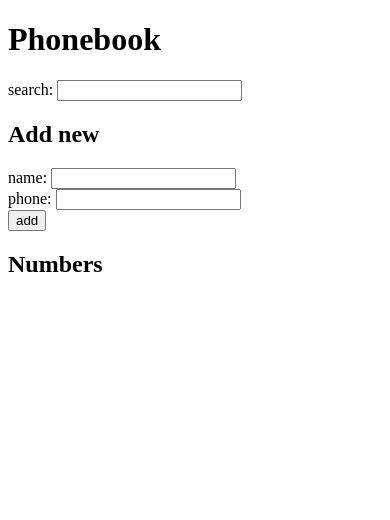
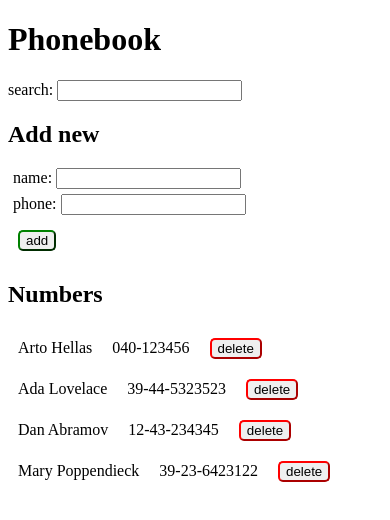
Before and after one commit to akosdabasi/fullstackopen, a React (Vite) app in the folder part2/phonebook/: page / in a window 390 px wide. Shown: the top 520 px of the page. Built offline with nearby package versions, Linux system fonts and the light colour scheme; data requests are answered from the project's data file.

Commit message:
phonebook refactoring

```diff
--- a/part2/phonebook/db.json
+++ b/part2/phonebook/db.json
@@ -1,5 +1,24 @@
 {
   "persons": [
-
+    {
+      "name": "Arto Hellas",
+      "number": "040-123456",
+      "id": "1"
+    },
+    {
+      "name": "Ada Lovelace",
+      "number": "39-44-5323523",
+      "id": "2"
+    },
+    {
+      "name": "Dan Abramov",
+      "number": "12-43-234345",
+      "id": "3"
+    },
+    {
+      "name": "Mary Poppendieck",
+      "number": "39-23-6423122",
+      "id": "4"
+    }
   ]
 }
--- a/part2/phonebook/src/App.jsx
+++ b/part2/phonebook/src/App.jsx
@@ -1,102 +1,105 @@
-import { useState, useEffect } from 'react'
-import PhoneBook from './components/PhoneBook'
-import Search from './components/Search'
-import Form from './components/Form'
-import axios from 'axios'
-import numbersService from './services/numbers'
-import PopUp from './components/PopUp'
+import { useState, useEffect } from "react";
+import PhoneBook from "./components/PhoneBook";
+import Search from "./components/Search";
+import Form from "./components/Form";
+import phoneBookService from "./services/phoneBook";
+import PopUp from "./components/PopUp";
 
 const App = () => {
-  const [persons, setPersons] = useState([])
-  const [newName, setNewName] = useState('')
-  const [newPhone, setNewPhone] = useState('')
-  const [search, setSearch] = useState('')
-  const [message, setMessage] = useState('')
-  const [messageType, setMessageType] = useState('')
+  const [persons, setPersons] = useState([]);
+  const [newName, setNewName] = useState("");
+  const [newNumber, setNewNumber] = useState("");
+  const [search, setSearch] = useState("");
+  const [message, setMessage] = useState("");
+  const [messageType, setMessageType] = useState("");
 
-  useEffect(()=>{
+  useEffect(() => {
+    phoneBookService.getAll().then((persons) => setPersons(persons));
+    console.log("init phonebook");
+  }, []);
 
-    numbersService.getAll()
-      .then(numbers => setPersons(numbers))
-    console.log('init phonebook');
+  const handleNameChange = (e) => {
+    setNewName(e.target.value);
+  };
 
-  }, [])
+  const handlePhoneChange = (e) => {
+    setNewNumber(e.target.value);
+  };
 
-  const handleNameChange = (e)=>{
-    //console.log(e);
-    setNewName(e.target.value);
-  }
+  const createPopUp = (message, type, time) => {
+    setMessage(message);
+    setMessageType(type);
+    setTimeout(() => setMessage(null), time);
+  };
+  const handleNameSubmit = (e) => {
+    e.preventDefault();
+    const foundPerson = persons.find((obj) => obj.name === newName);
 
-  const handlePhoneChange = (e)=>{
-    //console.log(e);
-    setNewPhone(e.target.value);
-  }
+    if (!foundPerson) {
+      phoneBookService
+        .create({ name: newName, number: newNumber })
+        .then((newPerson) => {
+          setPersons(persons.concat(newPerson));
+          createPopUp(`${newPerson.name} has been created`, "info", 3000);
+        });
+    } else if (
+      window.confirm(
+        `${newName} is already in the phonebook.\nDo you wish to update his number?`
+      )
+    ) {
+      const newPerson = { ...foundPerson, number: newNumber };
+      phoneBookService.update(newPerson).then((_) => {
+        setPersons(
+          persons.map((person) =>
+            person.id === foundPerson.id ? newPerson : person
+          )
+        );
+        createPopUp(`${newPerson.name} number has been updated`, "info", 3000);
+      });
+    }
+  };
 
-  const handleNameSubmit = (e)=>{
-    e.preventDefault();
-    //console.log(e);
-    const foundPerson = persons.find(obj => obj.name === newName);
-
-    if(!foundPerson)
-    {
-      numbersService.create({name: newName, number: newPhone})
-        .then(newPerson => {
-          setPersons(persons.concat(newPerson));
-          setMessage(`${newPerson.name} has been added to the phonebook`);
-          setMessageType(`notification`);
-          setTimeout(() => setMessage(null), 3000)
-        })
-    }
-    else if(window.confirm(`${newName} is already in the phonebook.\nDo you wish to update his number?`))
-    {
-      const newPerson = {...foundPerson, number: newPhone};
-      numbersService.update(newPerson)
-        .then( _ => {
-          setPersons(persons.map((person) => person.id === foundPerson.id ? newPerson : person));
-          setMessage(`${newPerson.name}'number has been updated`);
-          setMessageType(`notification`);
-          setTimeout(() => setMessage(null), 3000)
-        })
-    }
-
-
-  }
-
-  const handleSearchChange = (e)=>{
+  const handleSearchChange = (e) => {
     //console.log(e);
     setSearch(e.target.value);
-  }
+  };
 
   const handleDelete = (id) => {
-    if(window.confirm(`Are you sure you want to delete it?`))
-      numbersService.remove(id)
-        .then(res => {
-          setPersons(persons.filter(person => person.id !== id));
-          setMessage(`Person has been deleted from the phonebook`);
-          setMessageType(`notification`);
-          setTimeout(() => setMessage(null), 3000)
+    if (window.confirm(`Are you sure you want to delete it?`))
+      phoneBookService
+        .remove(id)
+        .then((res) => {
+          setPersons(persons.filter((person) => person.id !== id));
+          createPopUp(
+            "Person has been deleted from the phonebook",
+            "info",
+            3000
+          );
         })
-        .catch( res => {
-          console.log(res);
-          setMessage(`res`);
-          setMessageType(`error`);
-          setTimeout(() => setMessage(null), 3000)
-        })
-  }
-
+        .catch((res) => {
+          createPopUp(res.message, "error", 3000);
+        });
+  };
 
   return (
     <div>
       <h1>Phonebook</h1>
-      <PopUp message={message} className={messageType}/>
-      <Search handleSearchChange={handleSearchChange}/>
+      <PopUp message={message} className={messageType} />
+      <Search handleSearchChange={handleSearchChange} />
       <h2>Add new</h2>
-      <Form handleNameChange={handleNameChange} handlePhoneChange={handlePhoneChange} handleNameSubmit={handleNameSubmit}/>
+      <Form
+        handleNameChange={handleNameChange}
+        handlePhoneChange={handlePhoneChange}
+        handleNameSubmit={handleNameSubmit}
+      />
       <h2>Numbers</h2>
-      <PhoneBook persons={persons} search={search} handleDelete={handleDelete}/>
+      <PhoneBook
+        persons={persons}
+        search={search}
+        handleDelete={handleDelete}
+      />
+    </div>
+  );
+};
 
-    </div>
-  )
-}
-
-export default App
+export default App;
--- /dev/null
+++ b/part2/phonebook/src/components/Form.css
@@ -0,0 +1,9 @@
+.addButton {
+  margin: 10px;
+  border-color: green;
+  border-radius: 5px;
+}
+
+.input {
+  margin: 5px;
+}
--- a/part2/phonebook/src/components/Form.jsx
+++ b/part2/phonebook/src/components/Form.jsx
@@ -1,15 +1,19 @@
-const Form = ({handleNameChange, handlePhoneChange, handleNameSubmit}) =>
+import "./Form.css";
+
+const Form = ({ handleNameChange, handlePhoneChange, handleNameSubmit }) => (
   <form onSubmit={handleNameSubmit}>
-        <div>
+    <div className="input">
       name: <input onChange={handleNameChange} />
     </div>
-        <div>
+    <div className="input">
       phone: <input onChange={handlePhoneChange} />
     </div>
     <div>
-          <button type="submit" >add</button>
+      <button className="addButton" type="submit">
+        add
+      </button>
     </div>
   </form>
+);
 
-
-export default Form
+export default Form;
--- /dev/null
+++ b/part2/phonebook/src/components/PhoneBook.css
@@ -0,0 +1,9 @@
+.data {
+  margin: 10px;
+}
+
+.deleteButton {
+  margin: 10px;
+  border-color: red;
+  border-radius: 5px;
+}
--- a/part2/phonebook/src/components/PhoneBook.jsx
+++ b/part2/phonebook/src/components/PhoneBook.jsx
@@ -1,7 +1,21 @@
-const PhoneBook = ({persons, search, handleDelete}) => persons.filter(person => person.name.toLowerCase().startsWith(search.toLocaleLowerCase())).map(person =>
-<span key={person.id}>
-    <p>{person.name} {person.number}</p>
-    <button onClick={() => handleDelete(person.id)}>delete</button>
-</span>)
+import "./PhoneBook.css";
 
-export default PhoneBook
+const PhoneBook = ({ persons, search, handleDelete }) =>
+  persons
+    .filter((person) =>
+      person.name.toLowerCase().startsWith(search.toLocaleLowerCase())
+    )
+    .map((person) => (
+      <div key={person.id}>
+        <span className="data">{person.name}</span>
+        <span className="data">{person.number}</span>
+        <button
+          className="deleteButton"
+          onClick={() => handleDelete(person.id)}
+        >
+          delete
+        </button>
+      </div>
+    ));
+
+export default PhoneBook;
--- a/part2/phonebook/src/components/PopUp.css
+++ b/part2/phonebook/src/components/PopUp.css
@@ -1,4 +1,4 @@
-.notification {
+.info {
   color: green;
   background: lightgrey;
   font-size: 20px;
--- a/part2/phonebook/src/components/Search.jsx
+++ b/part2/phonebook/src/components/Search.jsx
@@ -1,3 +1,7 @@
-const Search = ({handleSearchChange}) => <>search: <input onChange={handleSearchChange}/></>
+const Search = ({ handleSearchChange }) => (
+  <div>
+    search: <input onChange={handleSearchChange} />
+  </div>
+);
 
-export default Search
+export default Search;
```
Also changed, not shown: part2/phonebook/src/services/phoneBook.jsx (renamed from part2/phonebook/src/services/numbers.jsx), 1 other file (tests, documents, lock files or other folders). Lines whose indentation alone changed are shown as unchanged.
